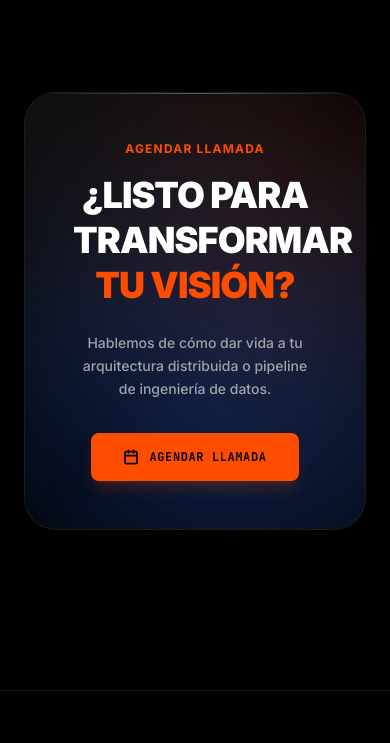
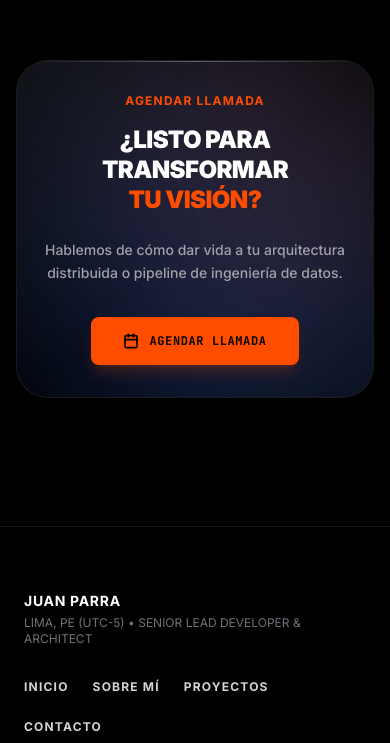
Before and after one commit to juanj983009-eng/Portfolio-jp, a Next.js app: page /about in a window 390 px wide. Shown: the part 3806-4549 px from the top of the page. Built offline with nearby package versions, Linux system fonts and the light colour scheme; a web font is replaced by a local one.

Commit message:
fix: responsive adaptive typography and container padding for contact CTA card

```diff
--- a/src/app/contact/page.tsx
+++ b/src/app/contact/page.tsx
@@ -82,9 +82,9 @@ export default function ContactPage() {
           {/* ── LEFT COLUMN: INFO & BOOK A CALL ── */}
           <div className="lg:col-span-5 space-y-8">
             <div className="space-y-4">
-              <h1 className="font-sans font-black text-4xl sm:text-5xl md:text-6xl text-white uppercase tracking-tighter leading-tight">
+              <h1 className="font-sans font-black text-2xl sm:text-4xl md:text-5xl lg:text-6xl text-white uppercase tracking-tight leading-tight break-words max-w-full px-2">
                 <span>{t.contact.title.main}</span>
-                <span className="text-[#FF4D00]">{t.contact.title.highlight}</span>
+                <span className="text-[#FF4D00] block sm:inline">{t.contact.title.highlight}</span>
               </h1>
               <p className="font-mono text-xs text-zinc-400 leading-relaxed uppercase tracking-wider">
                 {t.contact.description}
--- a/src/components/sections/BookACallCard.tsx
+++ b/src/components/sections/BookACallCard.tsx
@@ -181,9 +181,9 @@ export const BookACallCard: React.FC = () => {
 
   return (
     <>
-      <section className="relative max-w-5xl mx-auto px-6 md:px-12 py-20">
+      <section className="relative max-w-5xl mx-auto px-4 sm:px-6 md:px-12 py-12 sm:py-20">
         {/* Frosted Glass Container with ambient glows */}
-        <div className="relative overflow-hidden rounded-[2rem] bg-zinc-950/40 backdrop-blur-3xl border border-white/10 shadow-[0_8px_32px_0_rgba(0,0,0,0.5)] p-12 md:p-16 text-center group">
+        <div className="relative overflow-hidden rounded-[2rem] bg-zinc-950/40 backdrop-blur-3xl border border-white/10 shadow-[0_8px_32px_0_rgba(0,0,0,0.5)] px-4 py-8 sm:px-12 sm:py-16 text-center group">
           {/* Background Ambient Light Orbs (Behind the Glass) */}
           <div className="absolute -bottom-10 -right-10 w-96 h-96 bg-blue-600/30 rounded-full blur-[100px] pointer-events-none -z-10" />
           <div className="absolute -top-10 left-1/4 w-80 h-80 bg-orange-600/15 rounded-full blur-[90px] pointer-events-none -z-10" />
@@ -202,9 +202,9 @@ export const BookACallCard: React.FC = () => {
           <span className="text-xs font-sans font-bold tracking-widest text-[#FF4D00] uppercase mb-4 block relative z-10">
             {t.bookModal.bookCallBtn}
           </span>
-          <h2 className="text-4xl md:text-6xl font-black text-white tracking-tight uppercase mb-6 leading-tight relative z-10 font-sans">
+          <h2 className="text-2xl sm:text-4xl md:text-5xl lg:text-6xl font-black text-white uppercase tracking-tight mb-6 leading-tight relative z-10 font-sans break-words max-w-full px-2">
             <span>{t.bookModal.readyTitle.main}</span>
-            <span className="text-[#FF4D00]">{t.bookModal.readyTitle.highlight}</span>
+            <span className="text-[#FF4D00] block sm:inline">{t.bookModal.readyTitle.highlight}</span>
           </h2>
           <p className="text-zinc-400 max-w-2xl mx-auto text-sm md:text-base leading-relaxed mb-8 relative z-10 font-sans font-medium">
             {t.bookModal.readyDesc}
```
